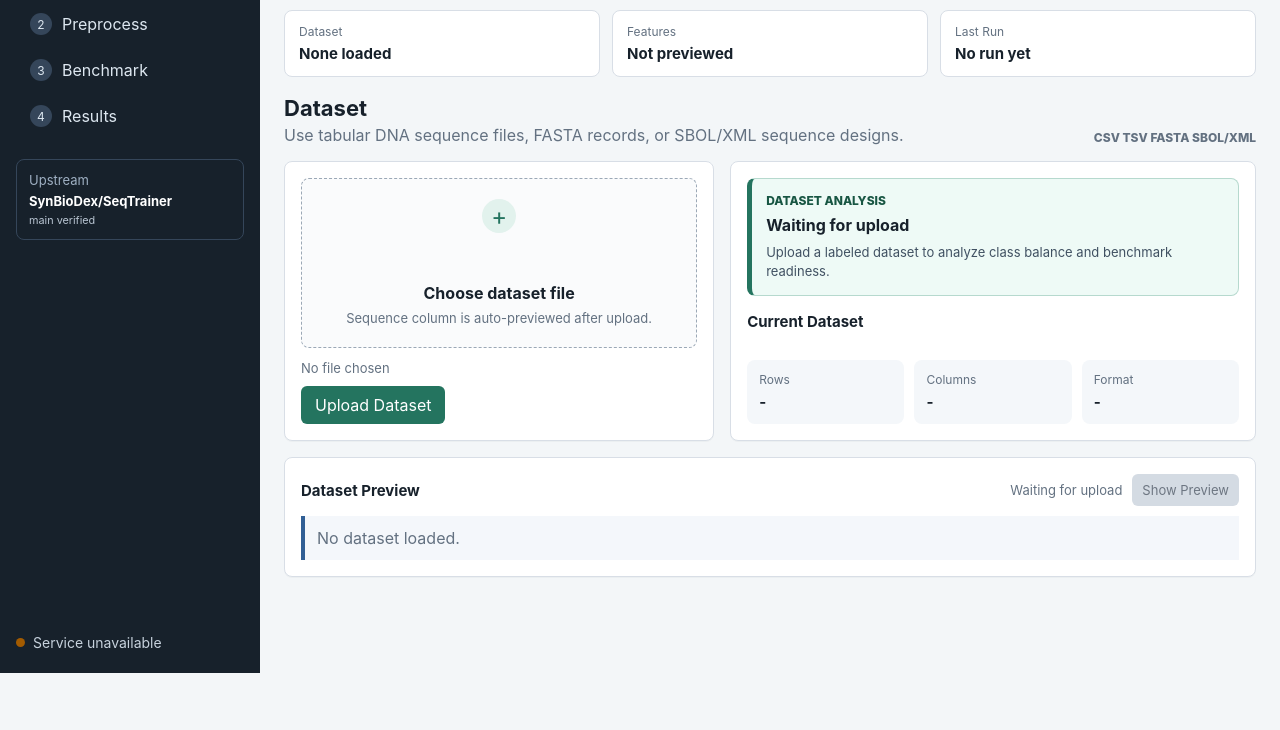
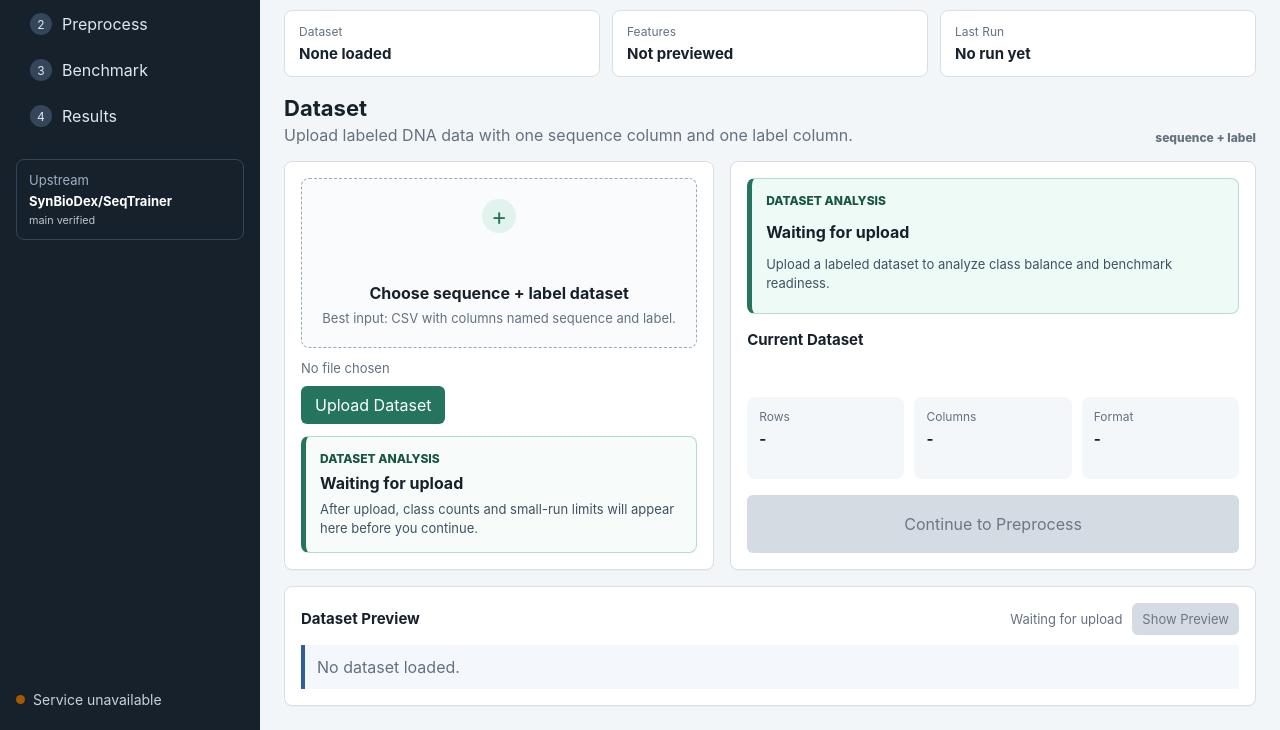
Before and after one commit to simplyshree/seqtrainer-benchlab, a plain HTML site: page app/static/index.html in a window 1280 px wide. Shown: the part 127-857 px from the top of the page. Before the commit the page ends 800 px from the top, so only its background shows below. Drawn offline with Linux system fonts and the light colour scheme; no server answers.

Commit message:
Keep dataset analysis visible after upload

```diff
--- a/app/static/app.js
+++ b/app/static/app.js
@@ -154,6 +154,7 @@ function updateDatasetState(dataset) {
 
   const summary = dataset.target_summary || {};
   const insight = document.querySelector("#dataset-insight");
+  const uploadAnalysis = document.querySelector("#upload-analysis");
   const guidance = document.querySelector("#benchmark-guidance");
   const classText = summary.available
     ? `Target ${summary.target_col}: ${Object.entries(summary.class_counts || {})
@@ -163,8 +164,11 @@ function updateDatasetState(dataset) {
   const largeText = dataset.large_dataset_warning
     ? ` Hosted small-run mode will use the first ${dataset.hosted_small_run_limit} rows unless you export the plan for Colab/HPC.`
     : "";
-  insight.innerHTML = `<span>Dataset Analysis</span><strong>${summary.available ? "Labels detected" : "Needs target review"}</strong><p>${classText}${largeText}</p>`;
+  const analysisMarkup = `<span>Dataset Analysis</span><strong>${summary.available ? "Labels detected" : "Needs target review"}</strong><p>${classText}${largeText}</p>`;
+  insight.innerHTML = analysisMarkup;
+  uploadAnalysis.innerHTML = analysisMarkup;
   guidance.textContent = `${classText}${largeText} Default protocol: shared user/literature threshold, false positives treated as costly, 3 reruns, fixed materialized split.`;
+  document.querySelector("#continue-preprocess").disabled = false;
   updateBenchmarkPreview();
 
   if (summary.imbalance_detected) {
@@ -298,12 +302,19 @@ document.querySelector("#upload-form").addEventListener("submit", async (event)
       renderMeta(document.querySelector("#dataset-meta"), data.dataset);
       renderPreviewTable(document.querySelector("#dataset-preview"), data.preview);
       updateDatasetState(data.dataset);
-      showToast("Dataset uploaded.");
-      goToPanel("preprocess");
+      showToast("Dataset uploaded. Review the analysis before continuing.");
     } catch (error) {
       showToast(error.message);
     }
   });
+});
+
+document.querySelector("#continue-preprocess").addEventListener("click", () => {
+  if (!currentDatasetId) {
+    showToast("Upload a dataset first.");
+    return;
+  }
+  goToPanel("preprocess");
 });
 
 document.querySelector("#preprocess-form").addEventListener("submit", async (event) => {
--- a/app/static/index.html
+++ b/app/static/index.html
@@ -64,9 +64,9 @@
         <div class="section-head">
           <div>
             <h2>Dataset</h2>
-            <p>Use tabular DNA sequence files, FASTA records, or SBOL/XML sequence designs.</p>
+            <p>Upload labeled DNA data with one sequence column and one label column.</p>
           </div>
-          <span class="format-list">CSV TSV FASTA SBOL/XML</span>
+          <span class="format-list">sequence + label</span>
         </div>
         <div class="grid two">
           <form id="upload-form" class="surface upload-panel">
@@ -74,12 +74,17 @@
               <input id="dataset-file" type="file" accept=".csv,.tsv,.txt,.fa,.fasta,.xml,.rdf,.sbol" required />
               <span class="upload-icon">+</span>
               <div class="drop-inner">
-                <strong>Choose dataset file</strong>
-                <small>Sequence column is auto-previewed after upload.</small>
+                <strong>Choose sequence + label dataset</strong>
+                <small>Best input: CSV with columns named sequence and label.</small>
               </div>
             </label>
             <div class="file-info" id="file-info">No file chosen</div>
             <button type="submit">Upload Dataset</button>
+            <div id="upload-analysis" class="analysis-card compact-analysis">
+              <span>Dataset Analysis</span>
+              <strong>Waiting for upload</strong>
+              <p>After upload, class counts and small-run limits will appear here before you continue.</p>
+            </div>
           </form>
           <div class="surface stack">
             <div id="dataset-insight" class="analysis-card">
@@ -96,6 +101,7 @@
               <div><span>Columns</span><strong id="dataset-cols">-</strong></div>
               <div><span>Format</span><strong id="dataset-format">-</strong></div>
             </div>
+            <button id="continue-preprocess" type="button" class="secondary" disabled>Continue to Preprocess</button>
           </div>
         </div>
         <div class="surface">
--- a/app/static/styles.css
+++ b/app/static/styles.css
@@ -433,6 +433,11 @@ p,
   line-height: 1.45;
 }
 
+.compact-analysis {
+  margin-top: 12px;
+  background: #f7fcfa;
+}
+
 .meta {
   display: grid;
   grid-template-columns: 130px 1fr;
```
